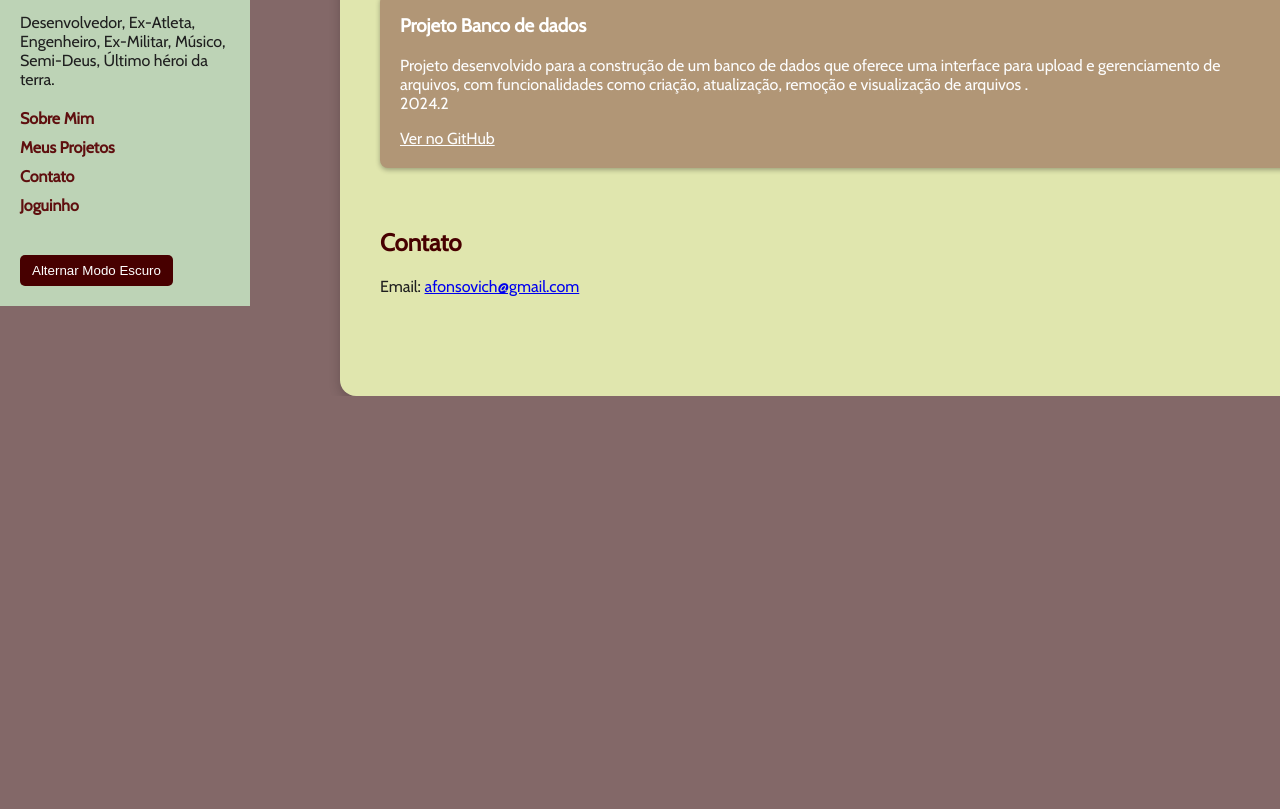
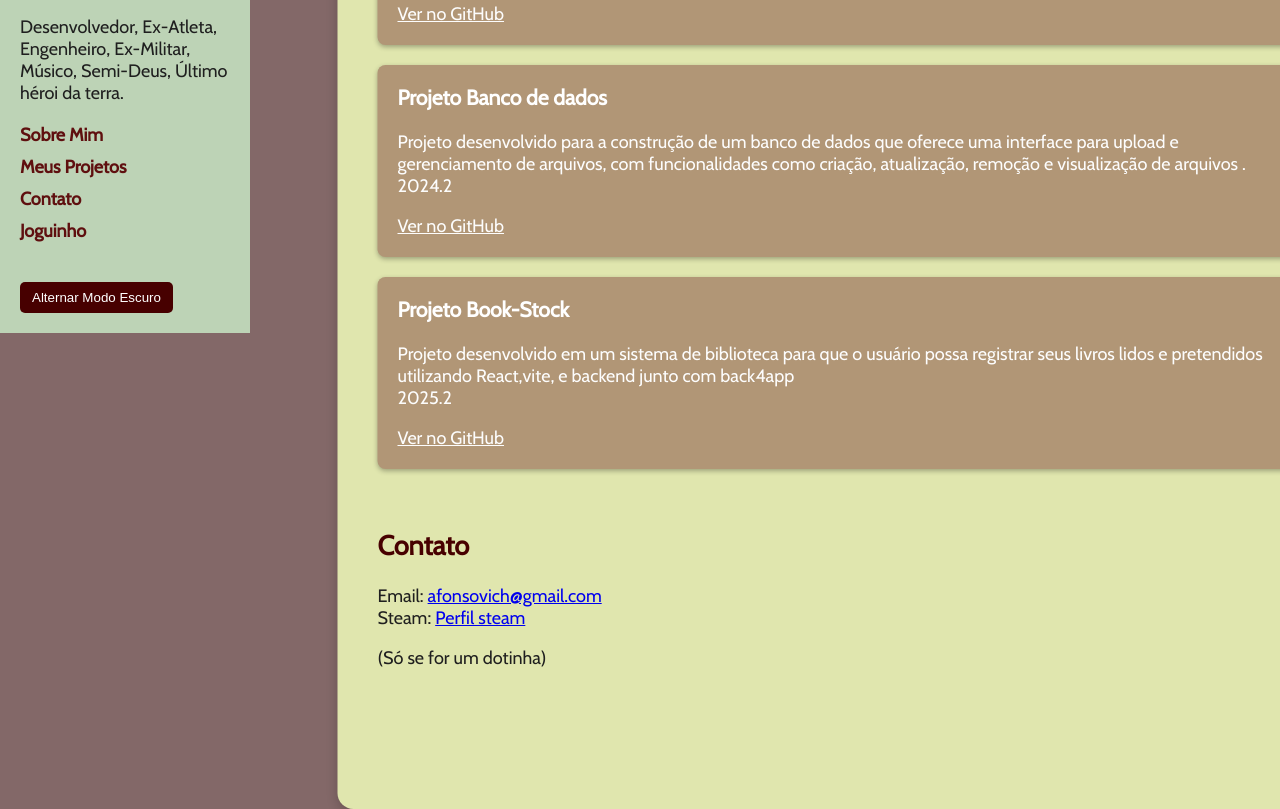
Before and after one commit to pedrohasantos/Portfolio_Pwm, a plain HTML site: page index.html in a window 1280 px wide. Shown: the part 512-1321 px from the top of the page. Before the commit the page ends 908 px from the top, so only its background shows below. Drawn offline with nearby package versions, Linux system fonts and the light colour scheme.

Commit message:
ultimos ajustes

```diff
--- a/index.html
+++ b/index.html
@@ -54,13 +54,21 @@
                 </p>
                     <a href="https://github.com/Anabia-05/ProjetoBD" target="_blank">Ver no GitHub</a>
           </div>
+          <div class="card">
+            <h3>Projeto Book-Stock</h3>
+            <p>Projeto desenvolvido em um sistema de biblioteca para que o usuário possa registrar seus livros lidos e pretendidos
+                utilizando React,vite, e backend junto com back4app
+                <br> 2025.2
+            </p>
+                <a href="https://github.com/constantino2710/Book-Stock" target="_blank">Ver no GitHub</a>
+      </div>
         </div>
         </section>
         <!--Seção contato-->
         <section id="contato" class="contato">
             <h2>Contato</h2>
             Email: <a href="mailto:afonsovich@gmail.com">afonsovich@gmail.com</a> <br>
-
+            Steam: <a href="https://steamcommunity.com/profiles/76561198044711149/">Perfil steam</a> <p>(Só se for um dotinha)</p><br>
           </section>
     </main>
 </body>
--- a/style.css
+++ b/style.css
@@ -1,9 +1,10 @@
 /* Fonte global */
 body {
     font-family: 'Cabin', sans-serif;
+    font-size: 18px; /* aumenta o tamanho base da fonte */
     margin: 0;
     padding: 0;
-    background-color: #836868; /* fundo escuro */
+    background-color: #836868;
     color: #1f1f1f;
     display: flex;
 }
@@ -70,13 +71,13 @@ nav ul li a:hover {
 
 /* Conteúdo principal */
 main {
-    margin-left: 270px; /* reserva espaço da barra lateral */
+    margin-left: 270px;
     padding: 40px;
     background-color: #e0e6ae;
     min-height: 100vh;
     box-sizing: border-box;
     color: #1f1f1f;
-    max-width: 1000px;
+    max-width: 1100px; /* mais largo */
     margin-right: auto;
     margin-left: 270px;
     border-radius: 16px;
```
